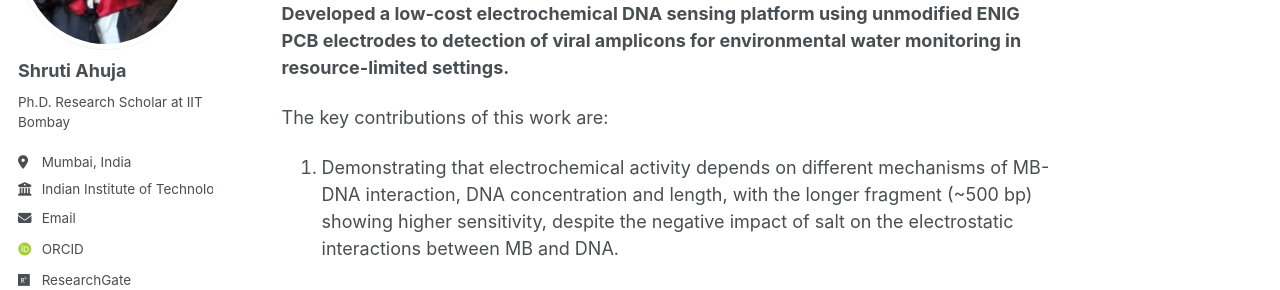
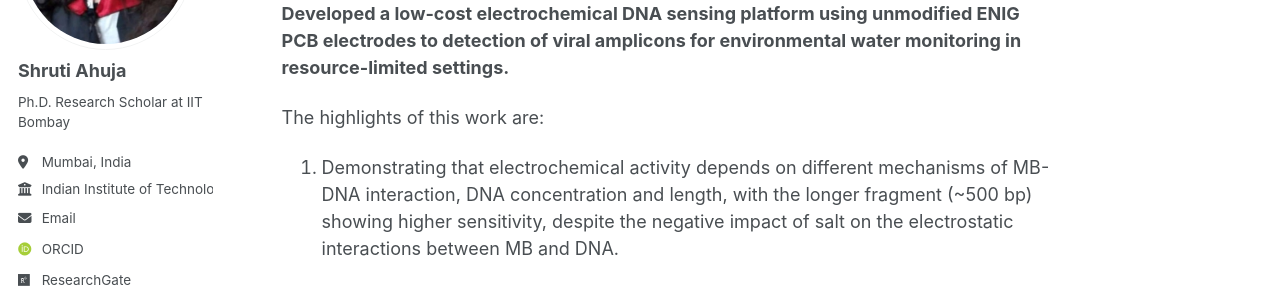
Before and after one commit to shrutiahuja/shrutiahuja.github.io, a Jekyll site: the page built from _publications/2023-02-14-pmrf.md, in a window 1280 px wide and 900 px high. Shown: the part 224-514 px from the top of the window. Built offline with Jekyll 4.4.1, drawn with Linux system fonts in a browser that asks for light colours; some web fonts are replaced; a script that is not in the unit is left out.

Commit message:
Update 2023-02-14-pmrf.md

```diff
--- a/_publications/2023-02-14-pmrf.md
+++ b/_publications/2023-02-14-pmrf.md
@@ -12,7 +12,7 @@ paperurl: "/assets/pdf/PMRF National Symposium.pdf"
 ---
 **Developed a low-cost electrochemical DNA sensing platform using unmodified ENIG PCB electrodes to detection of viral amplicons for environmental water monitoring in resource-limited settings.**
 
-The key contributions of this work are:
+The highlights of this work are:
 
 1. Demonstrating that electrochemical activity depends on different mechanisms of MB-DNA interaction, DNA concentration and length, with the longer fragment (~500 bp) showing higher sensitivity, despite the negative impact of salt on the electrostatic interactions between MB and DNA.
 
```
